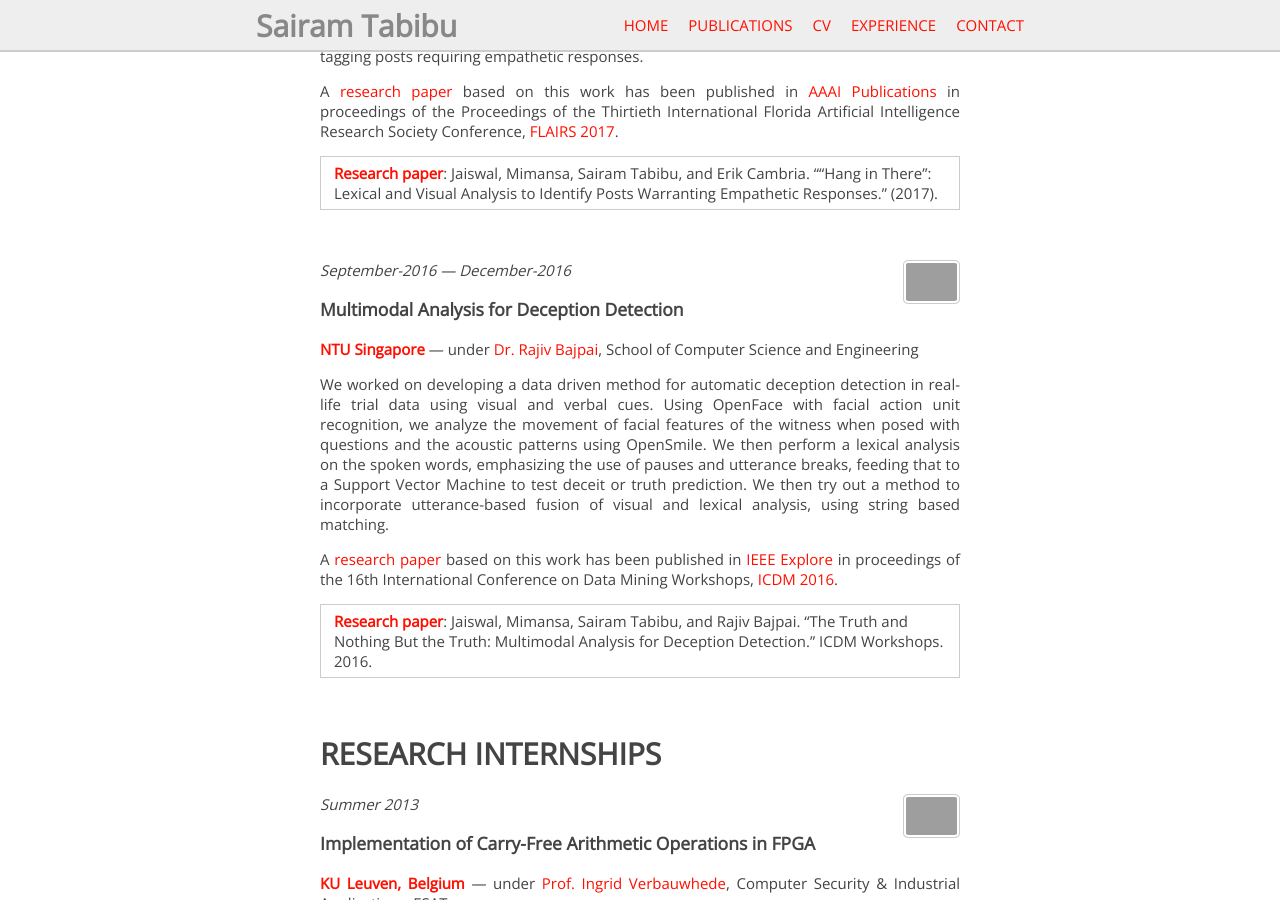
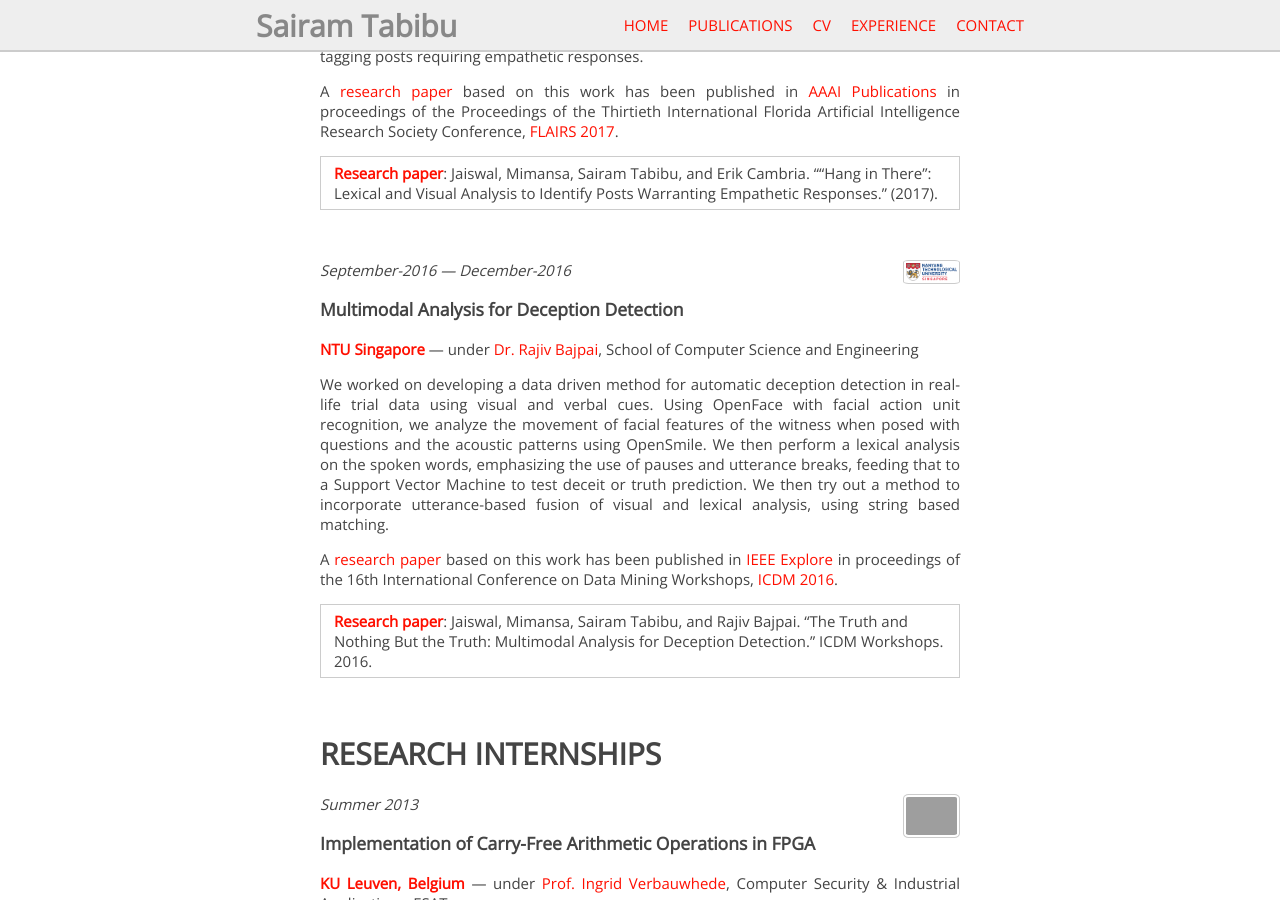
Before and after one commit to tabibusairam/tabibusairam.github.io, a Jekyll site: the page built from _pages/experience.md, in a window 1280 px wide and 900 px high, scrolled down 674 px. Built offline with Jekyll 4.4.1, drawn with Linux system fonts in a browser that asks for light colours; nearby versions of some CDN libraries.

Commit message:
sub commit

```diff
--- a/_pages/experience.md
+++ b/_pages/experience.md
@@ -49,7 +49,7 @@ A [research paper]({{site.url}}{{site.baseurl}}/docs/publications/FLAIRS.pdf){:t
 
 <br />
 
-[<img class="experience-picture" src="{{site.url}}{{site.baseurl}}/images/experience/kgp.jpg">](http://www.iitkgp.ac.in/){:target="_blank"}
+[<img class="experience-picture" src="{{site.url}}{{site.baseurl}}/images/experience/ntu.png">](http://www.ntu.edu.sg/Pages/home.aspx){:target="_blank"}
 
 _September-2016 --- December-2016_
 
```
